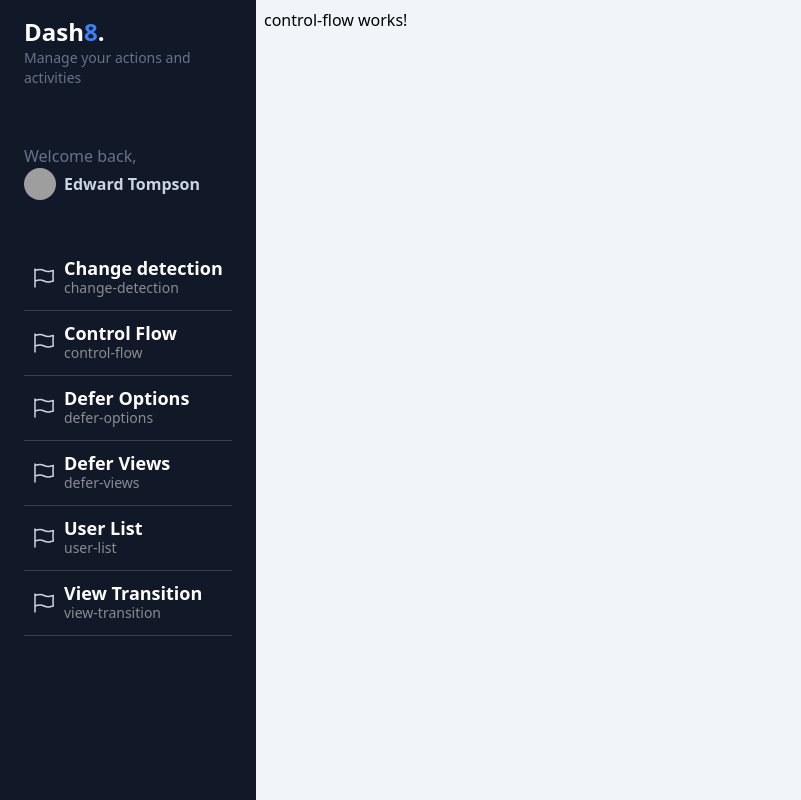
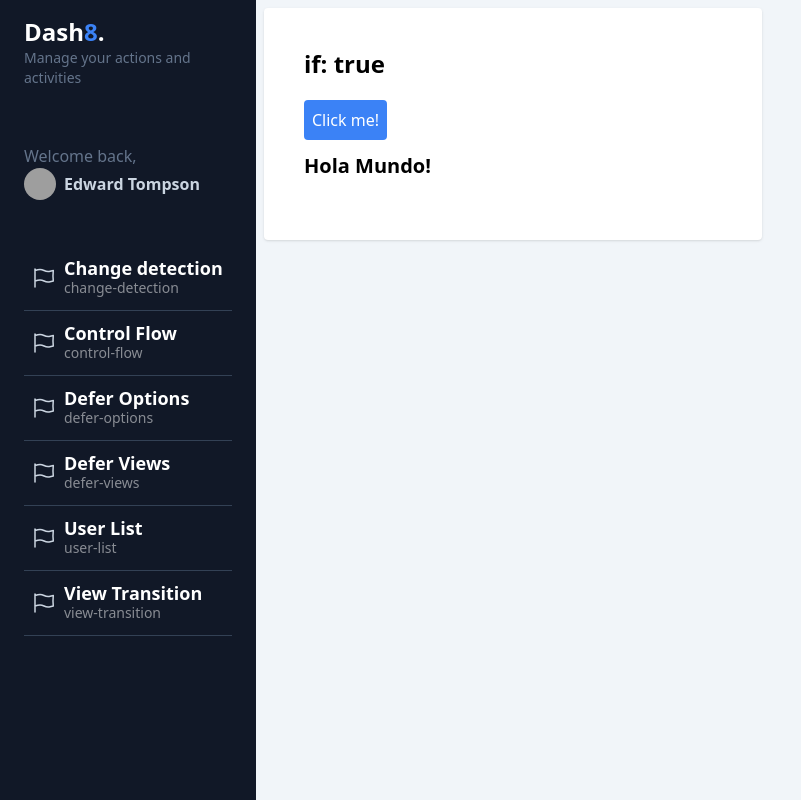
Before and after one commit to FabzDev/dashboard-A17, an Angular app: page /dashboard/control-flow in a window 1280 px wide. Shown: the whole page, without its empty margins (0-801 px from the left). Built offline with nearby package versions, Linux system fonts and the light colour scheme; grey boxes are pictures that could not be loaded.

Commit message:
Implemented @if

```diff
--- a/src/app/dashboard/dashboard.component.html
+++ b/src/app/dashboard/dashboard.component.html
@@ -1,6 +1,6 @@
 <!-- component -->
 <div
-  class=" flex bg-slate-100  text-black overflow-y-scroll w-screen h-screen antialiased selection:bg-blue-600 selection:text-white">
+  class=" flex bg-slate-100  text-black overflow-auto w-screen h-screen antialiased selection:bg-blue-600 selection:text-white">
 
   <div class="flex relative w-screen">
 
--- a/src/app/dashboard/dashboard.component.ts
+++ b/src/app/dashboard/dashboard.component.ts
@@ -1,7 +1,7 @@
 import { CommonModule } from '@angular/common';
 import { Component } from '@angular/core';
 import { RouterModule } from '@angular/router';
-import { SidemenuComponent } from '../shared/sidemenu/sidemenu.component';
+import { SidemenuComponent } from '@shared/sidemenu/sidemenu.component';
 
 @Component({
   selector: 'app-dashboard',
--- a/src/app/dashboard/pages/control-flow/control-flow.component.html
+++ b/src/app/dashboard/pages/control-flow/control-flow.component.html
@@ -1 +1,19 @@
-<p>control-flow works!</p>
+<section class="grid grid-cols-1 md:grid-cols-2 gap-3">
+
+  <div class="bg-white rounded shadow p-10">
+
+    <h1 class="text-2xl font-bold mb-5">if: {{controlSignal()}}</h1>
+
+    <button (click)="toggleButton()" class="p-2 bg-blue-500 rounded text-white">
+      Click me!
+    </button>
+
+    @if(controlSignal()){
+      <h1 class="mt-3 text-xl font-bold mb-5">Hola Mundo!</h1>
+    } @else {
+      <h2 class="mt-3 text-xl font-bold mb-5">*********</h2>
+    }
+
+  </div>
+
+</section>
--- a/src/app/dashboard/pages/control-flow/control-flow.component.ts
+++ b/src/app/dashboard/pages/control-flow/control-flow.component.ts
@@ -1,4 +1,4 @@
-import { Component } from '@angular/core';
+import { Component, signal } from '@angular/core';
 
 @Component({
   selector: 'dashboard-control-flow',
@@ -9,4 +9,9 @@ import { Component } from '@angular/core';
 })
 export default class ControlFlowComponent {
 
+  public controlSignal = signal(true);
+
+  toggleButton(){
+    this.controlSignal.update( value => !value )
+  }
 }
--- a/src/app/shared/sidemenu/sidemenu.component.html
+++ b/src/app/shared/sidemenu/sidemenu.component.html
@@ -1,4 +1,4 @@
-<div id="menu" class="bg-gray-900 min-h-screen z-10 text-slate-300 w-64 left-0 h-screen overflow-y-scroll">
+<div id="menu" class="bg-gray-900 min-h-screen z-10 text-slate-300 w-64 left-0 h-screen overflow-auto">
   <div id="logo" class="my-4 px-6">
     <h1 class="text-lg md:text-2xl font-bold text-white">Dash<span class="text-blue-500">8</span>.</h1>
     <p class="text-slate-500 text-sm">Manage your actions and activities</p>
@@ -18,6 +18,7 @@
   </div>
 
   <div id="nav" class="w-full px-6">
+
     @if(true){
       @for(item of menuItems; track $index){
       <a [routerLink]="item.path" routerLinkActive="bg-blue-800"
--- a/tsconfig.json
+++ b/tsconfig.json
@@ -1,7 +1,11 @@
 /* To learn more about this file see: https://angular.io/config/tsconfig. */
 {
   "compileOnSave": false,
+
   "compilerOptions": {
+    "paths" : {
+      "@shared/*": ["./src/app/shared/*"]
+    },
     "outDir": "./dist/out-tsc",
     "forceConsistentCasingInFileNames": true,
     "strict": true,
```
